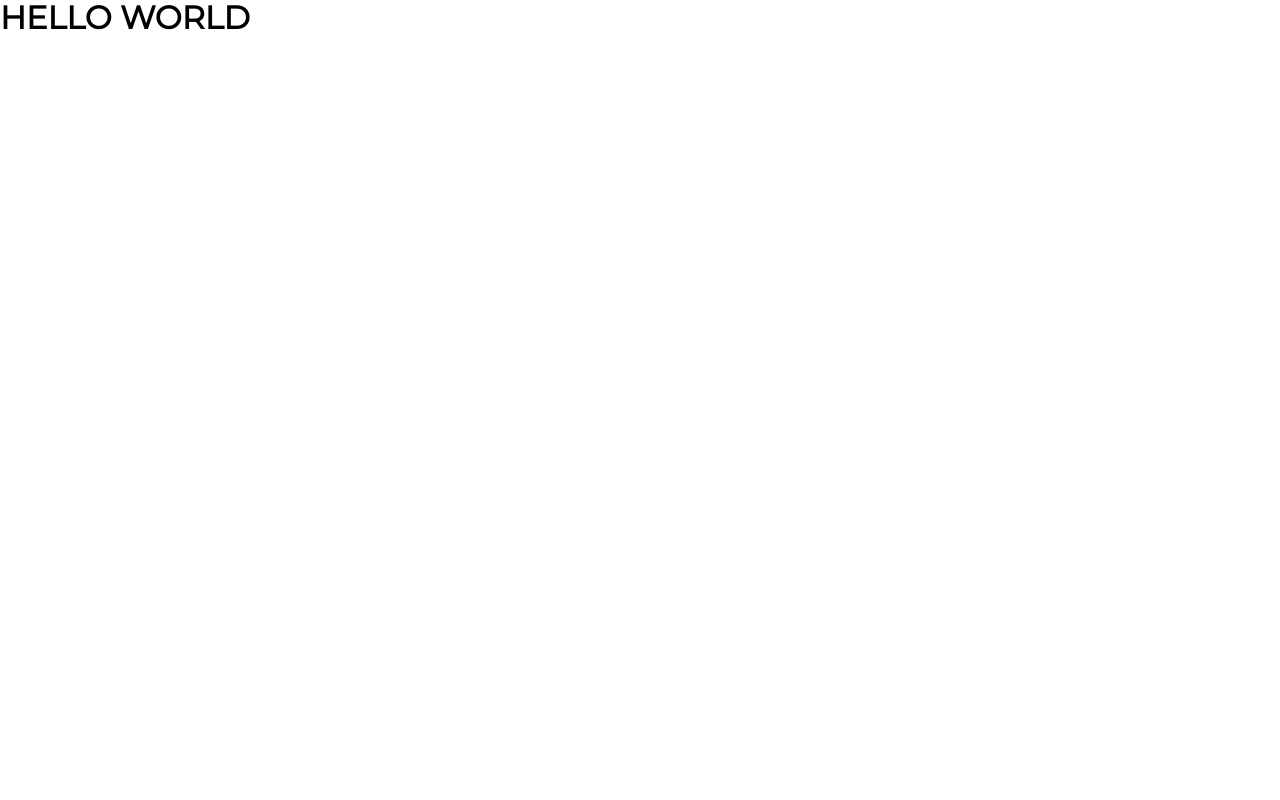
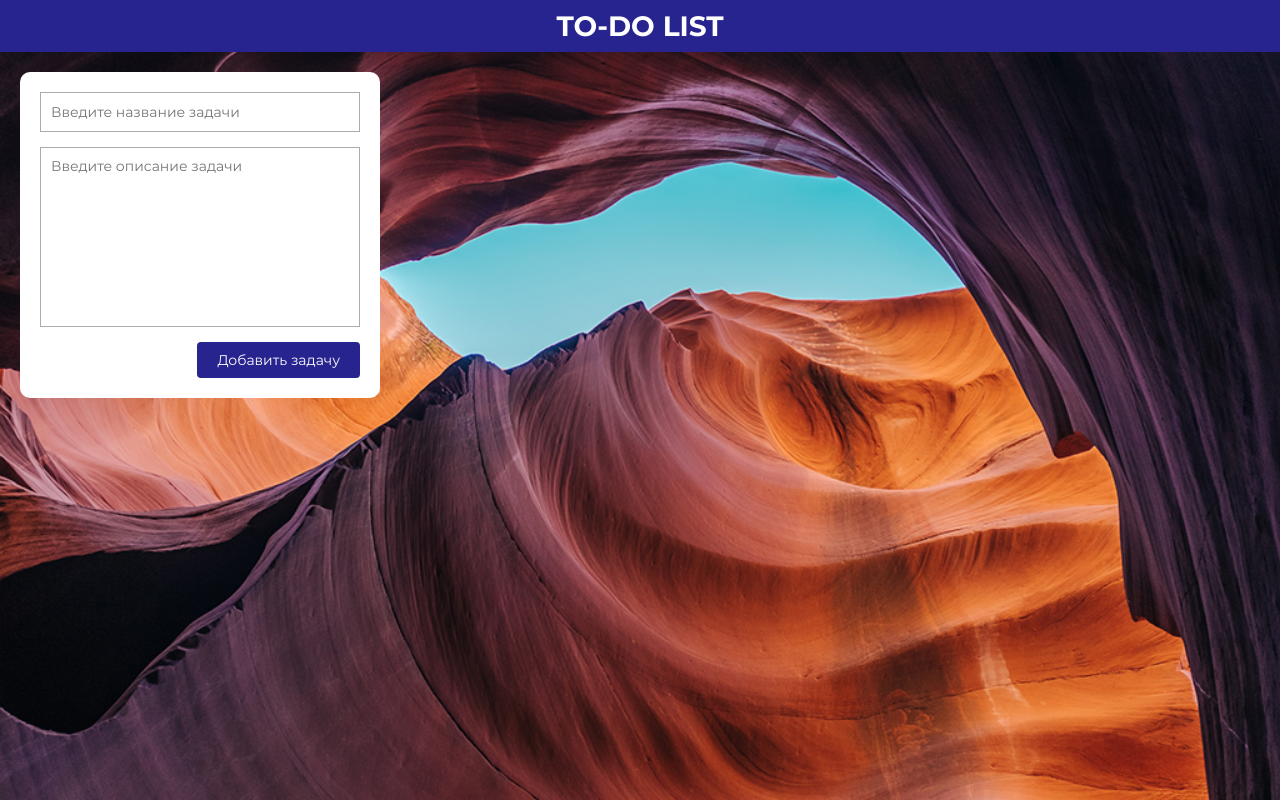
Before and after one commit to darth-tesla/to-do, a website built with webpack: page src/index.pug in a window 1280 px wide. Built offline with nearby package versions, Linux system fonts and the light colour scheme; files whose address does not match are found by name.

Commit message:
make form styles

```diff
--- a/src/assets/styles/common.scss
+++ b/src/assets/styles/common.scss
@@ -1,8 +1,24 @@
 body {
   font-family: "Montserrat";
-  font-size: 16px;
+  font-size: 14px;
+  overflow: hidden;
+  background: url("/default-bg.jpg") no-repeat;
+  background-size: cover;
 }
 
 h1 {
   margin: 0;
 }
+
+a {
+  text-decoration: none;
+}
+
+.container {
+  max-width: 1240px;
+  margin: auto;
+}
+
+.side-padding {
+  padding: 0 40px;
+}
--- /dev/null
+++ b/src/assets/styles/form-section.scss
@@ -0,0 +1,3 @@
+.form-section {
+  padding: 20px;
+}
--- /dev/null
+++ b/src/assets/styles/form.scss
@@ -0,0 +1,36 @@
+.form {
+  width: 320px;
+  display: flex;
+  flex-direction: column;
+  padding: 20px;
+  background-color: #ffffff;
+  border-radius: 10px;
+  &__task-name,
+  &__task {
+    box-sizing: border-box;
+    margin-bottom: 15px;
+    padding: 10px;
+    border: 1px solid $borders;
+  }
+  &__task-name {
+    height: 40px;
+  }
+  &__task {
+    height: 180px;
+    resize: none;
+  }
+  &__btn {
+    align-self: flex-end;
+    display: flex;
+    justify-content: center;
+    align-items: center;
+    padding: 10px 20px;
+    color: #ffffff;
+    background-color: $default;
+    border-radius: 4px;
+    transition: 300ms;
+    &:hover {
+      background-color: $default-hover;
+    }
+  }
+}
--- /dev/null
+++ b/src/assets/styles/header.scss
@@ -0,0 +1,10 @@
+.header {
+  background-color: $default;
+  padding: 10px 40px;
+  text-align: center;
+  &__title {
+    font-family: "Montserrat-Bold", Arial, Helvetica, sans-serif;
+    color: #ffffff;
+    text-transform: uppercase;
+  }
+}
--- a/src/assets/styles/main.scss
+++ b/src/assets/styles/main.scss
@@ -2,3 +2,6 @@
 @import "./vars.scss";
 @import "./fonts.scss";
 @import "./common.scss";
+@import "./header.scss";
+@import "./form-section.scss";
+@import "./form.scss";
--- a/src/assets/styles/vars.scss
+++ b/src/assets/styles/vars.scss
@@ -1 +1,3 @@
-$main: hsla(242, 100%, 35%, 1);
+$default: hsla(242, 60%, 35%, 1);
+$default-hover: hsla(242, 90%, 35%, 1);
+$borders: hsla(242, 1%, 35%, 0.50);
--- a/src/index.pug
+++ b/src/index.pug
@@ -5,4 +5,12 @@ html(lang="en")
     meta(name="viewport", content="width=device-width, initial-scale=1.0")
     title To-Do list
   body
-    h1 HELLO WORLD
+    header.header
+      h1.header__title To-Do list
+    main.main
+      .form-section
+        form.form
+          input.form__task-name(type="text" placeholder="Введите название задачи" required)
+          textarea.form__task(placeholder="Введите описание задачи" required)
+          a.form__btn(href="#") Добавить задачу
+      .tasks-section
```
Also changed, not shown: src/assets/img/default-bg.jpg (added).
